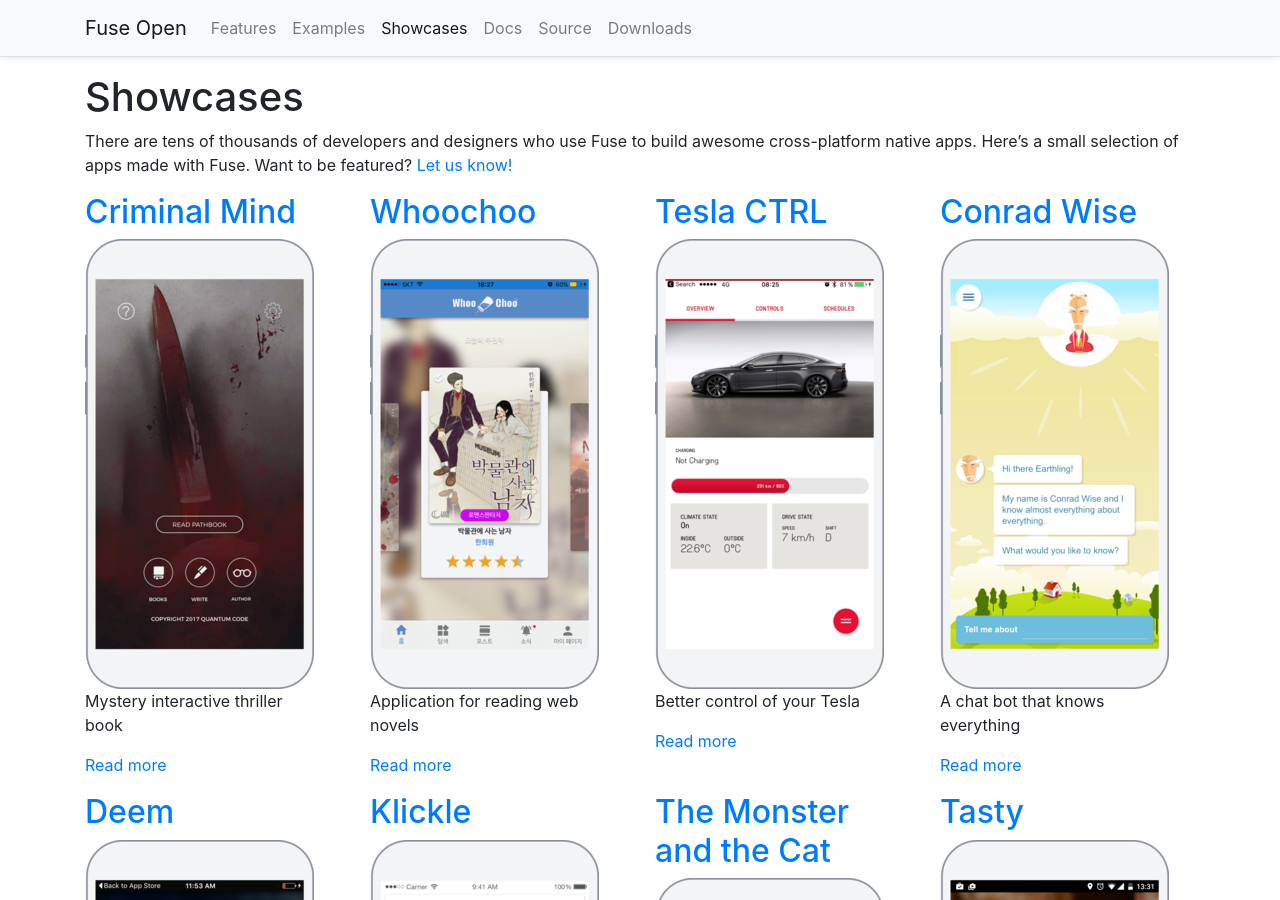
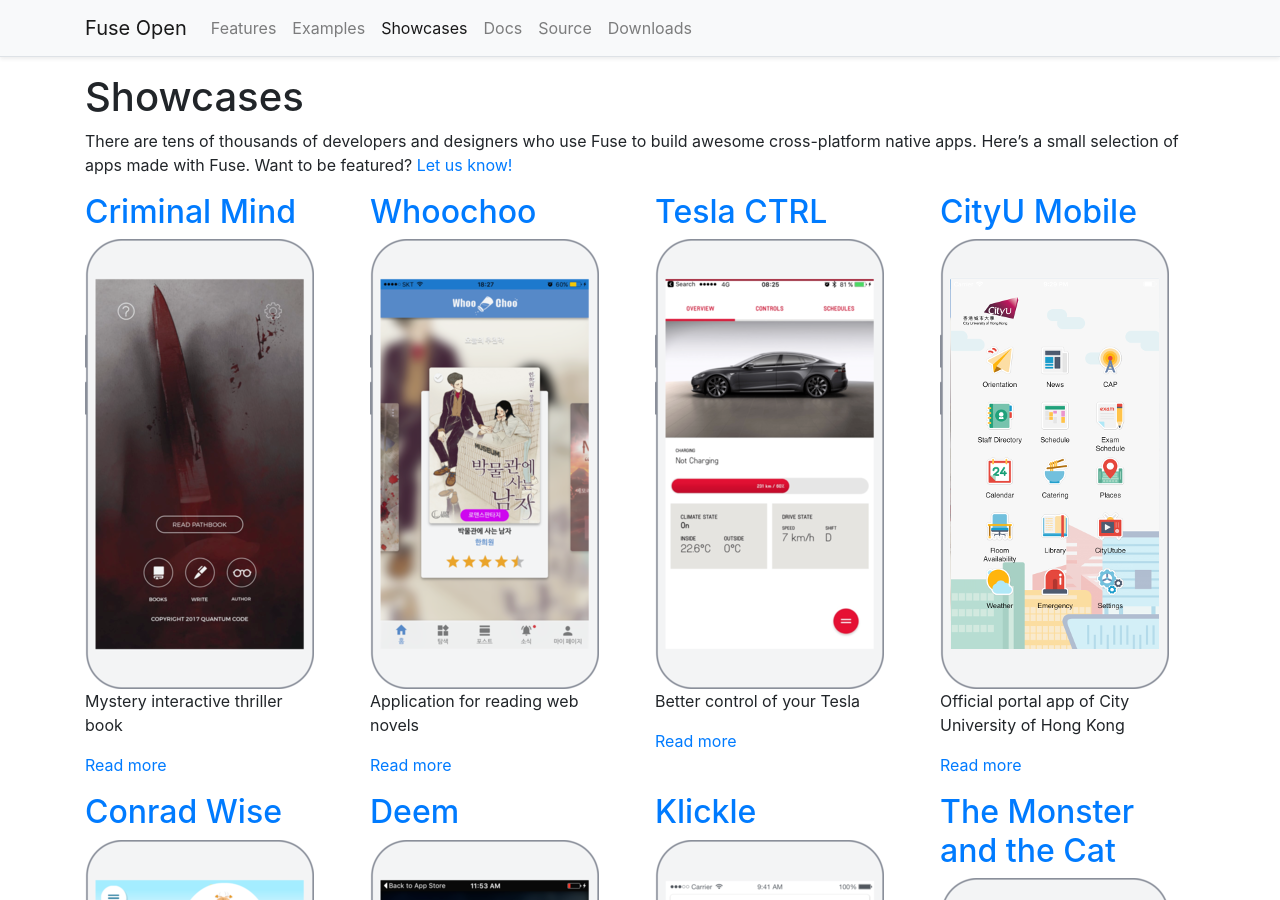
Before and after one commit to fuse-open/fuse-open.github.io, a Jekyll site: the page built from showcases.md, in a window 1280 px wide and 900 px high. Built offline with Jekyll 4.4.1, drawn with Linux system fonts in a browser that asks for light colours; nearby versions of some CDN libraries.

Commit message:
showcase: add CityU Mobile app
Co-authored-by: Vicker Leung <vicker@gmail.com>

```diff
--- a/_data/showcases.yml
+++ b/_data/showcases.yml
@@ -7,6 +7,9 @@
 - id: teslactrl
   title: Tesla CTRL
   synopsis: Better control of your Tesla
+- id: cityu
+  title: CityU Mobile
+  synopsis: Official portal app of City University of Hong Kong
 - id: conrad
   title: Conrad Wise
   synopsis: A chat bot that knows everything
--- /dev/null
+++ b/showcases/cityu.md
@@ -0,0 +1,11 @@
+---
+layout: showcase
+title: CityU Mobile
+permalink: /showcases/cityu/
+screenshots: /assets/images/showcases/cityu-detailed.png
+ios_url: https://itunes.apple.com/us/app/cityu-mobile/id750718911?mt=8
+android_url: https://play.google.com/store/apps/details?id=hk.edu.cityu.mobile
+---
+**"CityU Mobile"** is an official portal app of City University of Hong Kong.
+
+It provides a convenient platform for staff, students and visitors to access important information about the University.
```
Also changed, not shown: assets/images/showcases/cityu-detailed.png (added), assets/images/showcases/cityu.png (added).
